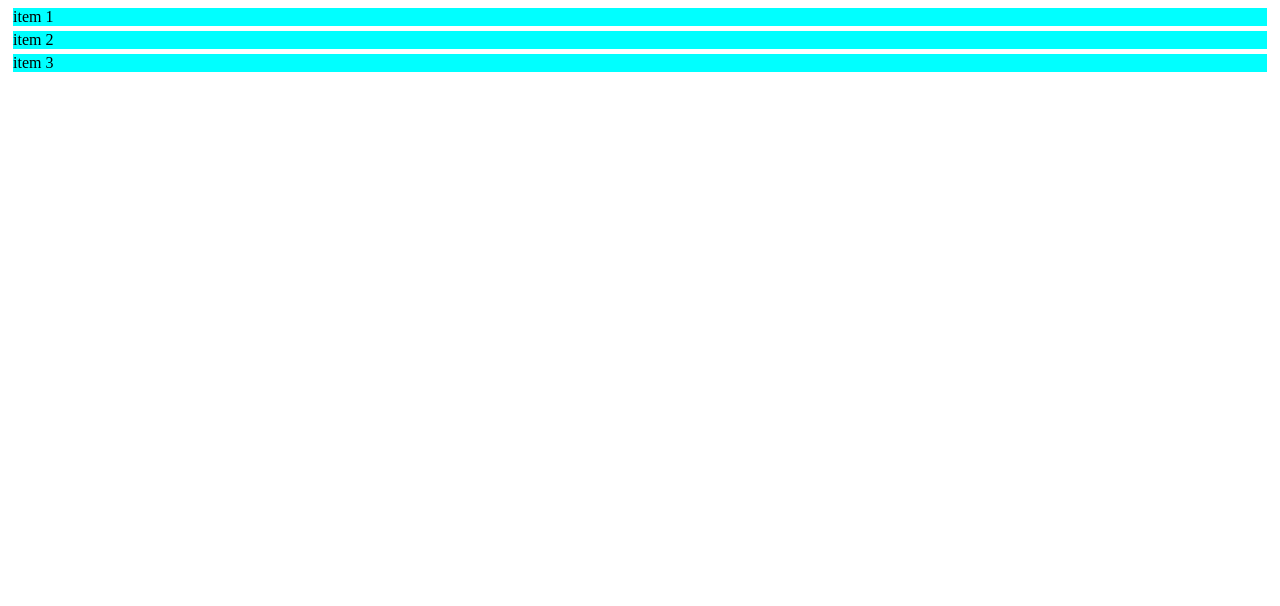
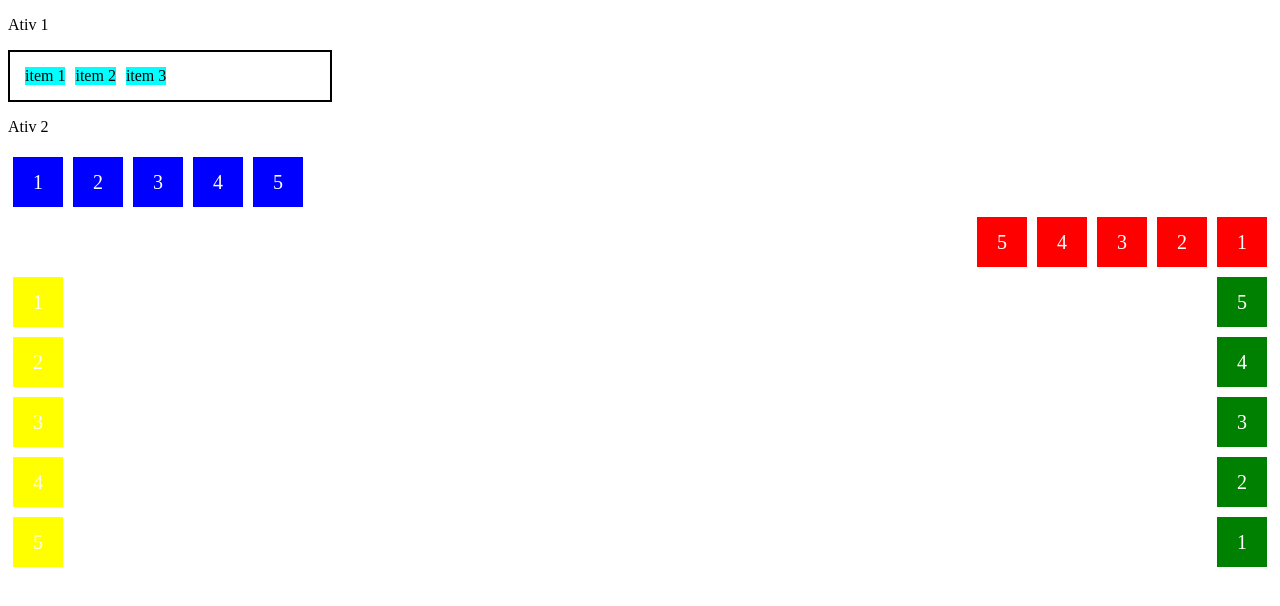
Before and after one commit to Daniel-Santin/hmtl, a plain HTML site: page FlexboxEmCss/0-display-flex.html in a window 1280 px wide. Drawn offline with Linux system fonts and the light colour scheme.

Commit message:
aulas 1 e 2

```diff
--- a/FlexboxEmCss/0-display-flex.html
+++ b/FlexboxEmCss/0-display-flex.html
@@ -6,23 +6,98 @@
     <meta name="viewport" content="width=device-width, initial-scale=1.0">
     <title>Display flex</title>
     <style>
+/*Flexbox simples */
         .flex{
             max-width: 300px;
             padding: 10px;
             border: 2px solid black;
+            display: flex;
         }
 
         .item{
             background-color: aqua;
             margin: 5px;
         }
+/*flex-direction, orientando a flexbox */
+
+        .flexcontainer{
+            margin: 0;
+            padding: 0;
+            display: flex;
+            list-style: none;
+        }
+        .flex_item{
+            background: blue;
+            height: 50px;
+            width: 50px;
+            line-height: 50px;
+            font-size: 20px;
+            color: white;
+            text-align: center;
+            margin: 5px;
+        }
+        .row{
+            flex-direction: row;
+        }
+        .row-reverse{
+            flex-direction: row-reverse;
+        }
+        .row-reverse li{
+            background-color: red;
+        }
+        .column{
+            float: left;
+            flex-direction: column;
+        }
+        .column li{
+            background: yellow;
+        }
+        .column-reverse{
+            float: right;
+            flex-direction: column-reverse;
+        }
+        .column-reverse li{
+            background: green;
+        }
     </style>
 </head>
 <body>
-    <div>
+    <p>Ativ 1</p>
+    <div class="flex">
         <div class="item">item 1</div>
         <div class="item">item 2</div>
         <div class="item">item 3</div>
     </div>
+
+    <p>Ativ 2</p>
+    <ul class="flexcontainer row">
+        <li class="flex_item">1</li>
+        <li class="flex_item">2</li>
+        <li class="flex_item">3</li>
+        <li class="flex_item">4</li>
+        <li class="flex_item">5</li>
+    </ul>
+
+    <ul class="flexcontainer row-reverse">
+         <li class="flex_item">1</li>
+         <li class="flex_item">2</li>
+         <li class="flex_item">3</li>
+         <li class="flex_item">4</li>
+         <li class="flex_item">5</li>
+    </ul>
+    <ul class="flexcontainer column" >
+        <li class="flex_item">1</li>
+        <li class="flex_item">2</li>
+        <li class="flex_item">3</li>
+        <li class="flex_item">4</li>
+        <li class="flex_item">5</li>
+    </ul>
+    <ul class="flexcontainer column-reverse">
+        <li class="flex_item">1</li>
+        <li class="flex_item">2</li>
+        <li class="flex_item">3</li>
+        <li class="flex_item">4</li>
+        <li class="flex_item">5</li>
+    </ul>
 </body>
 </html>
```
